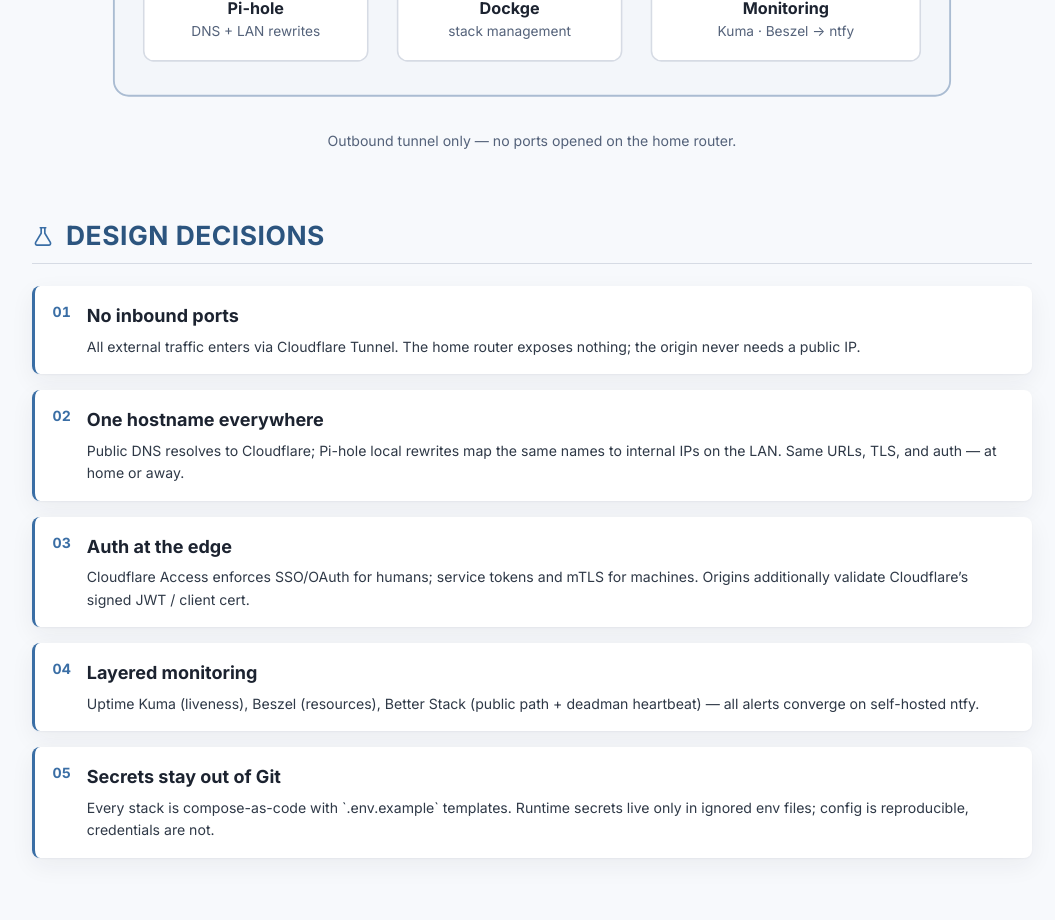
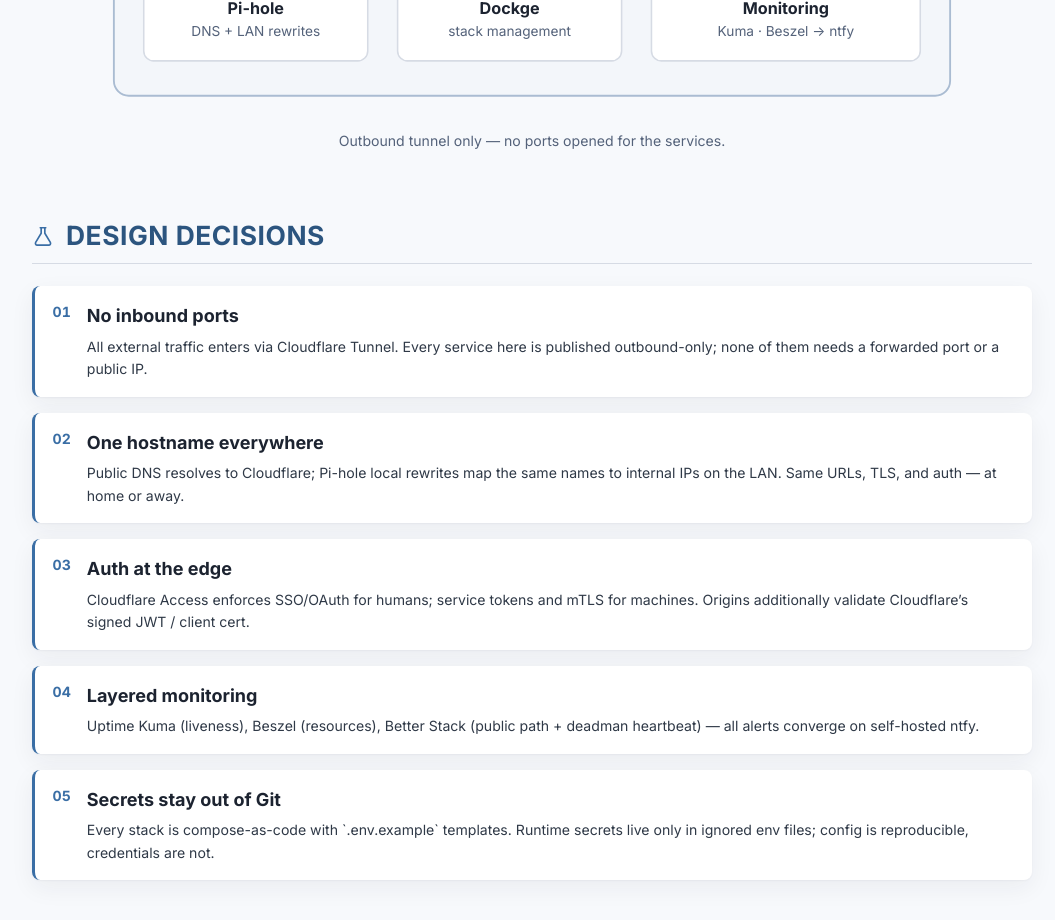
Before and after one commit to heldergoncalves92/heldergoncalves92.github.io, a React (Vite) app: page /homelab in a window 1280 px wide. Shown: the part 980-1900 px from the top of the page, without its empty margins (108-1163 px from the left). Built offline with nearby package versions, Linux system fonts and the light colour scheme.

Commit message:
Improve copy

```diff
--- a/src/components/HomelabArchitecture.tsx
+++ b/src/components/HomelabArchitecture.tsx
@@ -279,7 +279,7 @@
       <NarrowDiagram />
       <WideDiagram />
       <figcaption className="homelab-arch__caption-text">
-        Outbound tunnel only — no ports opened on the home router.
+        Outbound tunnel only — no ports opened for the services.
       </figcaption>
     </figure>
   );
--- a/src/data/homelab.ts
+++ b/src/data/homelab.ts
@@ -42,7 +42,7 @@
     {
       title: 'No inbound ports',
       description:
-        'All external traffic enters via Cloudflare Tunnel. The home router exposes nothing; the origin never needs a public IP.',
+        'All external traffic enters via Cloudflare Tunnel. Every service here is published outbound-only; none of them needs a forwarded port or a public IP.',
     },
     {
       title: 'One hostname everywhere',
```
